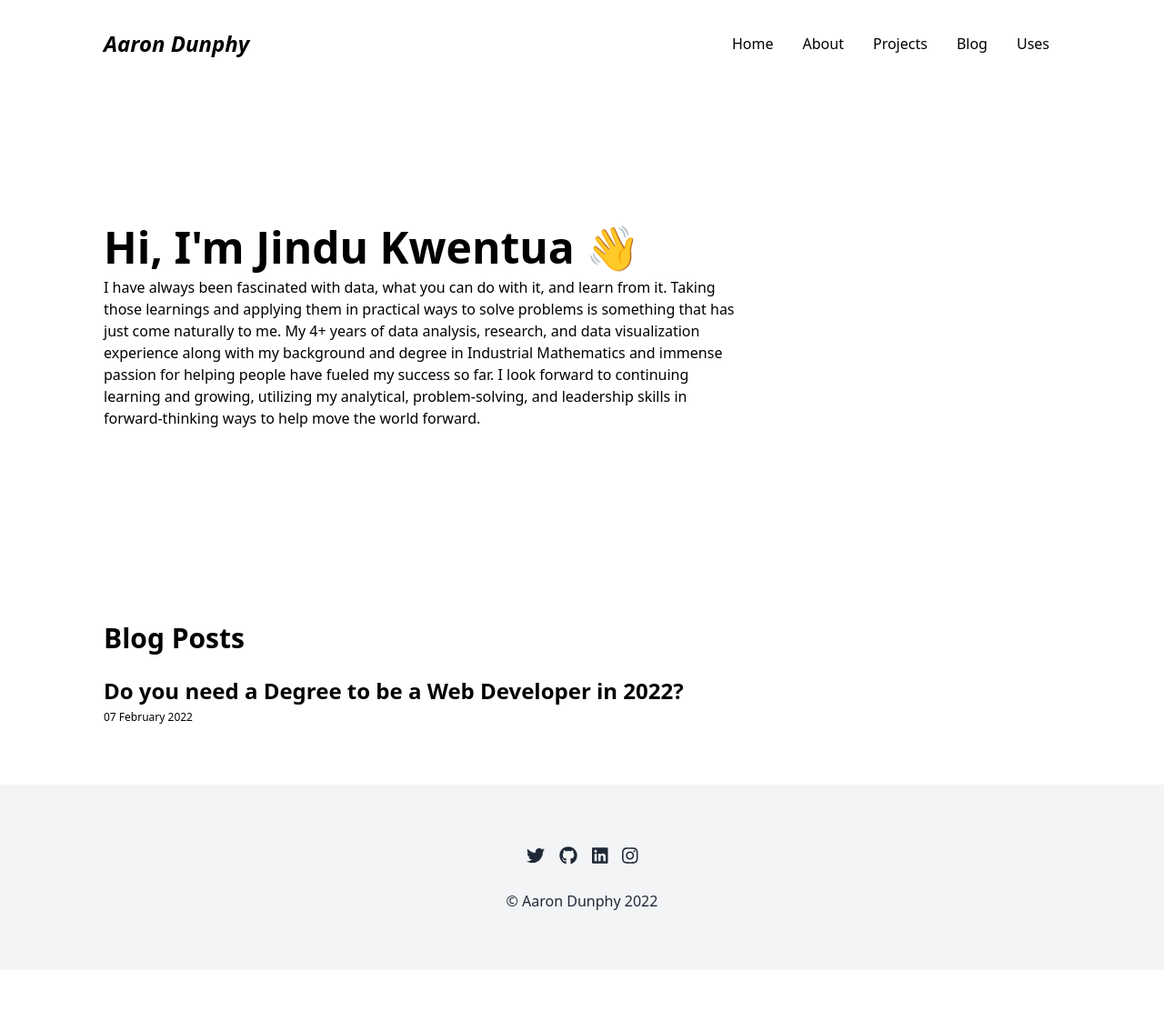
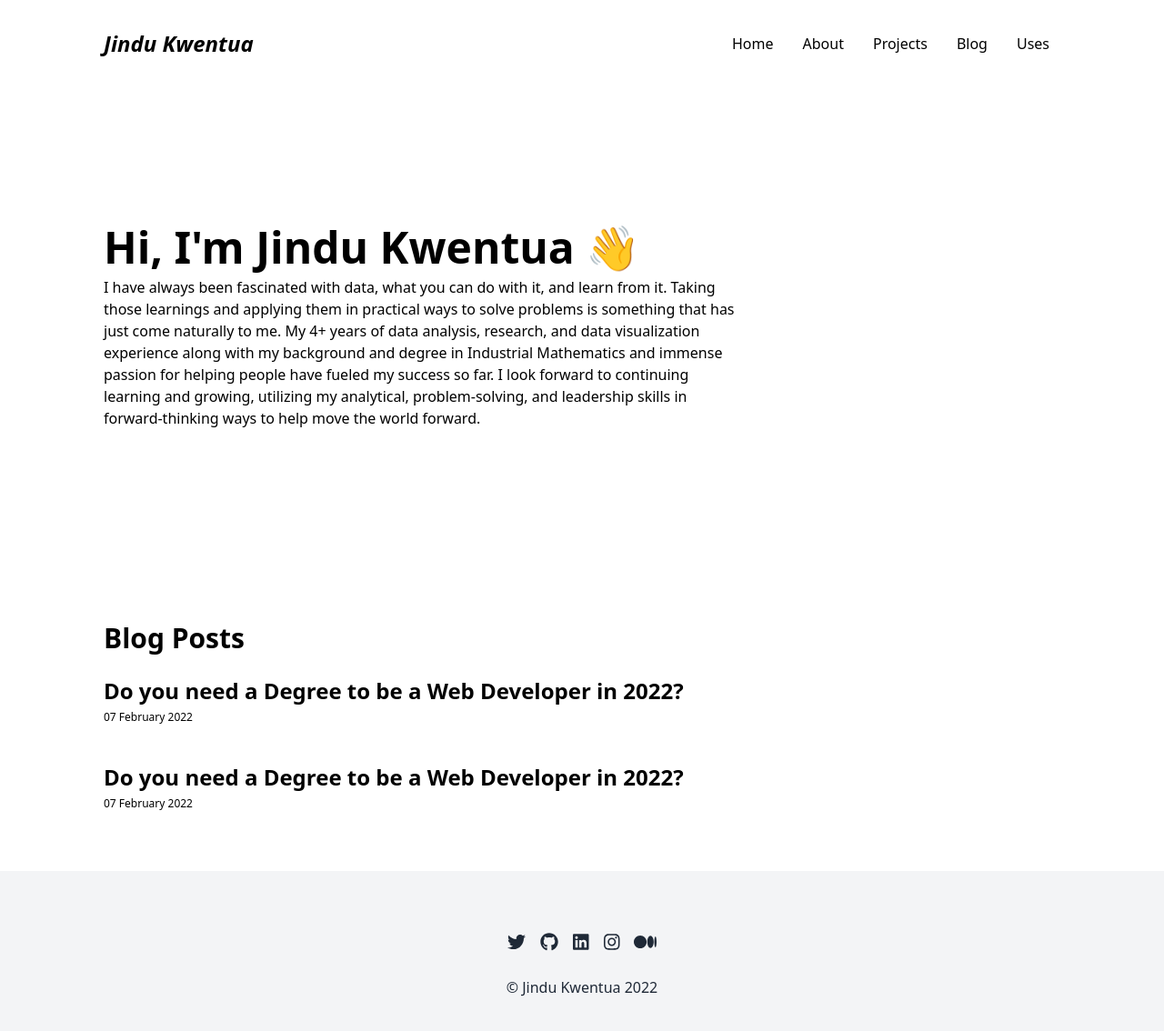
Before and after one commit to jindukwentua/portfolio-project, a Next.js app: page / in a window 1280 px wide. Shown: the top 1134 px of the page at 91% size. Before the commit the page ends 1067 px from the top, so only its background shows below. Built offline with nearby package versions, Linux system fonts and the light colour scheme.

Commit message:
chore: changes to header and footer

```diff
--- a/pages/about.js
+++ b/pages/about.js
@@ -39,9 +39,16 @@ const About = () => {
             </p>
 
             <p>
-              When I am not writing code I love to exercise by playing football
-              and running. I also love reading about startups solving
-              challenging problems using technology.
+              When I am not writing code, I love writing{" "}
+              <a
+                href="https://en.wikipedia.org/wiki/Leigh-on-Sea"
+                target="_blank"
+                rel="noreferrer"
+              >
+                <strong>here</strong>
+              </a>
+              . I also exercise by playing football and running. I love reading
+              about startups solving challenging problems using technology.
             </p>
           </div>
           <div className="md:w-1/3">
--- a/src/components/footer.js
+++ b/src/components/footer.js
@@ -1,6 +1,6 @@
 import React from "react"
 import { FontAwesomeIcon } from '@fortawesome/react-fontawesome'
-import { faTwitter, faGithub, faLinkedin, faInstagram } from '@fortawesome/free-brands-svg-icons'
+import { faTwitter, faGithub, faLinkedin, faInstagram, faMedium } from '@fortawesome/free-brands-svg-icons'
 
 
 const Footer = () => (
@@ -8,20 +8,23 @@ const Footer = () => (
         <div className="container">
             <div className="text-center">
                 <div className="flex gap-4 mb-6 justify-center">
-                    <a href="https://twitter.com/aarondunphy" target="_blank" rel="noreferrer" className="text-gray-800 text-xl hover:text-indigo-600">
+                    <a href="https://twitter.com/jxndu" target="_blank" rel="noreferrer" className="text-gray-800 text-xl hover:text-indigo-600">
                         <FontAwesomeIcon icon={faTwitter} />
                     </a>
-                    <a href="https://github.com/aarondunphy" target="_blank" rel="noreferrer" className="text-gray-800 text-xl hover:text-indigo-600">
+                    <a href="https://github.com/jindukwentua" target="_blank" rel="noreferrer" className="text-gray-800 text-xl hover:text-indigo-600">
                         <FontAwesomeIcon icon={faGithub} />
                     </a>
-                    <a href="https://linkedin.com/in/aarondunphy" target="_blank" rel="noreferrer" className="text-gray-800 text-xl hover:text-indigo-600">
+                    <a href="https://www.linkedin.com/in/hilary-jindu-kwentua-52a426156/" target="_blank" rel="noreferrer" className="text-gray-800 text-xl hover:text-indigo-600">
                         <FontAwesomeIcon icon={faLinkedin} />
                     </a>
-                    <a href="https://instagram.com/aarondunphy" target="_blank" rel="noreferrer" className="text-gray-800 text-xl hover:text-indigo-600">
+                    <a href="https://instagram.com/jxndu_" target="_blank" rel="noreferrer" className="text-gray-800 text-xl hover:text-indigo-600">
                         <FontAwesomeIcon icon={faInstagram} />
                     </a>
+                    <a href="https://jindukwentua.medium.com/" target="_blank" rel="noreferrer" className="text-gray-800 text-xl hover:text-indigo-600">
+                        <FontAwesomeIcon icon={faMedium} />
+                    </a>
                 </div>
-                <p className="mb-0">&copy; Aaron Dunphy { new Date().getFullYear() }</p>
+                <p className="mb-0">&copy; Jindu Kwentua { new Date().getFullYear() }</p>
             </div>
         </div>
     </footer>
--- a/src/components/header.js
+++ b/src/components/header.js
@@ -40,7 +40,7 @@ const Header = () => {
                     <div className="flex-1 flex items-center justify-between">
                       <div className="flex-shrink-0 flex items-center">
                           <Link href="/">
-                            <a className="text-2xl font-bold italic hover:text-gray-700">Aaron Dunphy</a>
+                            <a className="text-2xl font-bold italic hover:text-gray-700">Jindu Kwentua</a>
                           </Link>
                       </div>
                       <div className="hidden sm:block sm:ml-6">
--- a/src/config.js
+++ b/src/config.js
@@ -1,11 +1,11 @@
 export default {
-  title: `Aaron Dunphy | Software Developer`,
-  description: `Software Developer based in Leigh-on-Sea, Essex.`,
+  title: `Jindu Kwentua | Data Scientist`,
+  description: `Data Scientist based in Lagos, Nigeria.`,
   author: {
-    name: 'Aaron Dunphy',
-    summary: 'Software Developer',
+    name: 'Jindu Kwentua',
+    summary: 'Data Scientist',
   },
   social: {
-    twitter: 'aarondunphy',
+    twitter: 'jxndu',
   },
 }
--- /dev/null
+++ b/src/posts/do-you-need-a-degree-to-be-a-web-developer-in-2022 - Copy.md
@@ -0,0 +1,32 @@
+---
+title: Do you need a Degree to be a Web Developer in 2022?
+slug: "/blog/do-you-need-a-degree-to-be-a-web-developer-in-2022"
+date: "2022-02-07"
+description: Do you need a Degree to be a Web Developer in 2022?
+---
+
+**No, thanks for reading.**
+
+Joking aside, you do not need a degree to be a web developer for the majority of jobs out there. There will be a few that want a web developer / software engineer with a degree in computer science or related field but more often than not, most companies will be looking at your skills that you can showcase as part of a portfolio than a degree paper that says you attended for 3 years.
+
+## I have a degree in web development
+
+I actually have a degree in Web Technologies but only because I had no idea what I wanted to do when leaving school/college. I originally went to University studying Multimedia as I liked using photoshop but once I discovered web development in my first year I switched degrees and never looked back. Would I do the same in hind-sight? No.
+
+## With hindsight I wouldn't have spent the time/money to get a University degree
+
+Before going to University (2012) I never really knew web development existed, let alone it could be a career funnily enough. If I were thinking about getting into web development now there is no way I would go to University (unless I wanted to get into academia or wanted to live that student life). The takeaway I got from University was that I had a portfolio and this is what helped me land a job straight out of University and not a degree certificate saying I attended for 3 years. My advice to you reading this and my previous self would be to either self teach and build a portfolio or go to a bootcamp and build a portfolio.
+
+## Self teach + build portfolio
+
+If you don't really have the money or time to attend a bootcamp then self teaching is a great way to get into web development. You will need to be self motivated, disciplined and ready to work hard as this isn't the easiest approach. To be able to land a job I would recommend you need to learn the fundamentals of HTML, CSS, JavaScript (also an understanding of frameworks like React or Vue.js). Don’t try and fast track/skip this part, it is so crucial to really understand what is going on and why as it will help interview better and lead to faster growth in the long run. Once you understand the basics you should create your own personal website and create multiple different projects showcasing you know how to use HTML, CSS, JavaScript as this will really help you land that first job.
+
+## Bootcamp + build portfolio
+
+If you have the money or are open to financing then a bootcamp is an absolute no brainer in my opinion. Most of these bootcamps are structured to help you land your first job and often have connections to get you interviews. This is the route I would take if I knew I wanted to be a web developer today as once you complete the bootcamp you will have gained technical experience, built projects and worked within a team environment. These are super valuable skills when you're looking for your first job in web development. A bootcamp will be there to give you support so you overcome the important obstacles early on, quicker.
+
+## Summary
+
+You do not need a degree to become a Web Developer, it can help but there are more time and cost effective ways such as self teaching or attending a bootcamp. In my opinion the best way to become a Web Developer in 2022 is to invest in a bootcamp and after 3-6 months you will be able to land your first junior developer position.
+
+If you are looking to start a career in Web Development or are a Junior Developer looking for a mentor, feel free to reach out via socials and I will help you achieve your goals by using my experience to help guide you.
```
